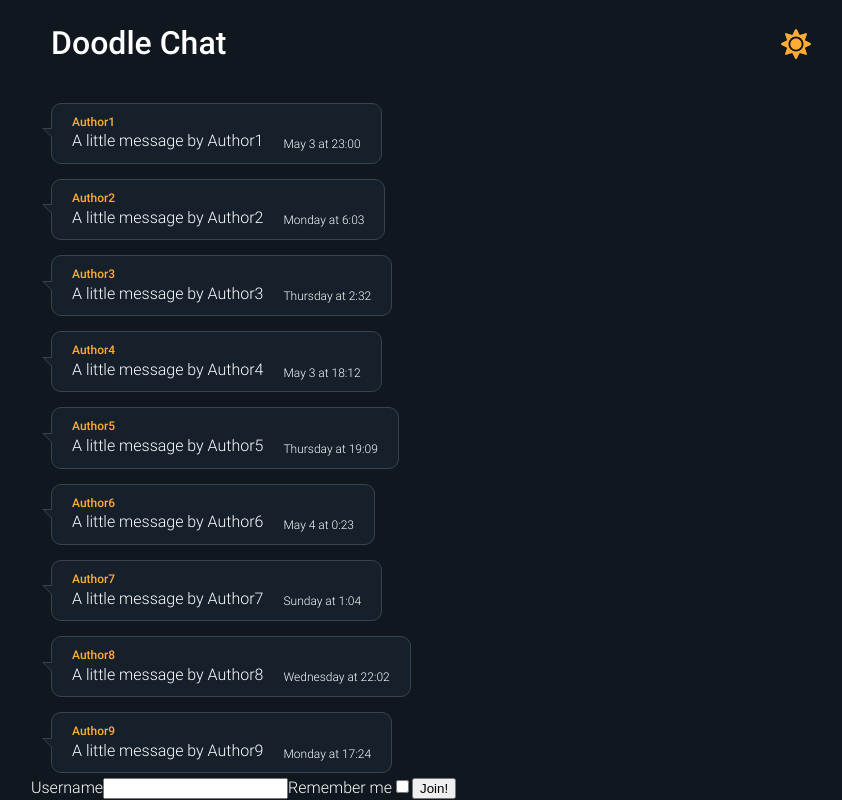
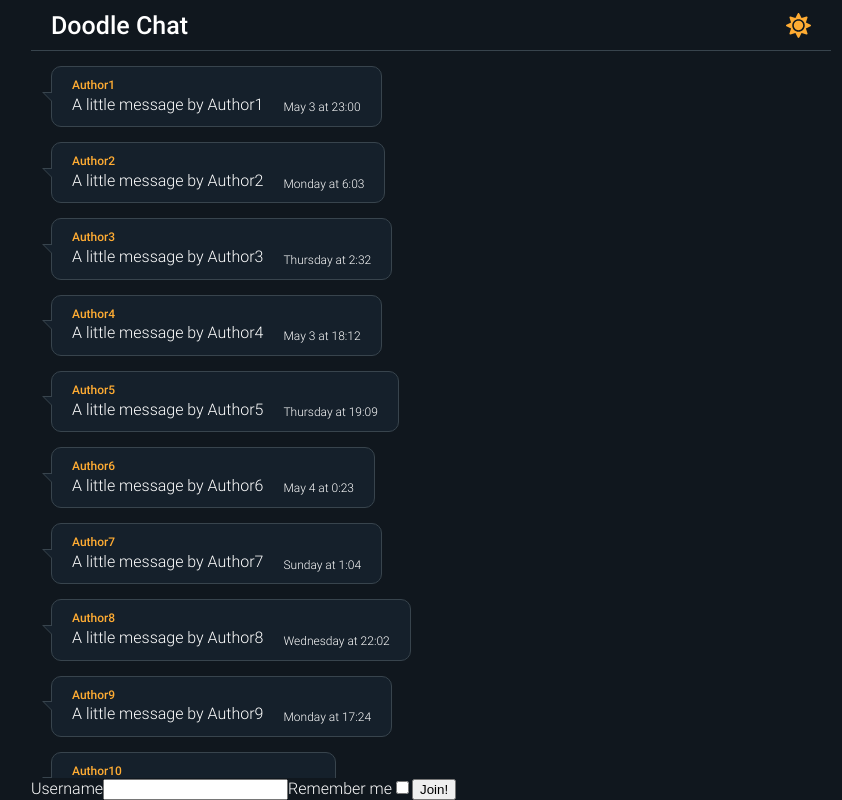
Before and after one commit to robinmetral/yaca, a React (Create React App) app: page / in a window 1280 px wide. Shown: the top 800 px of the page, without its empty margins (209-1051 px from the left). Built offline with nearby package versions, Linux system fonts and the light colour scheme.

Commit message:
Style Header
Smaller heading and bottom border

```diff
--- a/src/components/Header.js
+++ b/src/components/Header.js
@@ -6,6 +6,7 @@ import { ReactComponent as Moon } from "../assets/moon.svg";
 
 const StyledHeader = styled.header`
   position: sticky;
+  height: 5rem;
   top: 0;
   z-index: 10;
   background: ${({ theme }) => theme.bg};
@@ -13,10 +14,16 @@ const StyledHeader = styled.header`
   justify-content: space-between;
   align-items: center;
   padding: 0 2rem;
+  border-bottom: 1px solid ${({ theme }) => theme.medium};
+`;
+
+const Title = styled.h1`
+  font-size: 2.5rem;
+  margin: 0;
 `;
 
 const Icon = styled.div`
-  height: 3rem;
+  height: 2.5rem;
   &:hover {
     transform: translateY(-1px);
   }
@@ -30,7 +37,7 @@ const Icon = styled.div`
 
 const Header = ({ dark, toggleDark }) => (
   <StyledHeader>
-    <h1>Doodle Chat</h1>
+    <Title>Doodle Chat</Title>
     <Icon as={dark ? Sun : Moon} onClick={toggleDark} />
   </StyledHeader>
 );
```
